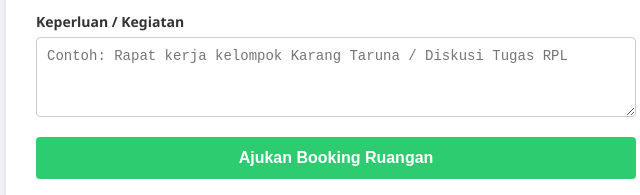
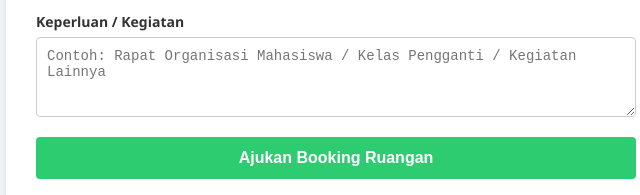
Before and after one commit to hildanputrad-byte/peminjaman-ruang, a plain HTML site: page index.html in a window 1280 px wide. Shown: the part 486-681 px from the top of the page, 304-944 px from the left. Drawn offline with Linux system fonts and the light colour scheme.

Commit message:
index.html
update

```diff
--- a/index.html
+++ b/index.html
@@ -128,7 +128,7 @@
 
             <div class="form-group">
                 <label>Keperluan / Kegiatan</label>
-                <textarea id="keperluan" placeholder="Contoh: Rapat kerja kelompok Karang Taruna / Diskusi Tugas RPL" required></textarea>
+                <textarea id="keperluan" placeholder="Contoh: Rapat Organisasi Mahasiswa / Kelas Pengganti / Kegiatan Lainnya" required></textarea>
             </div>
 
             <button type="submit" class="btn-submit">Ajukan Booking Ruangan</button>
```
